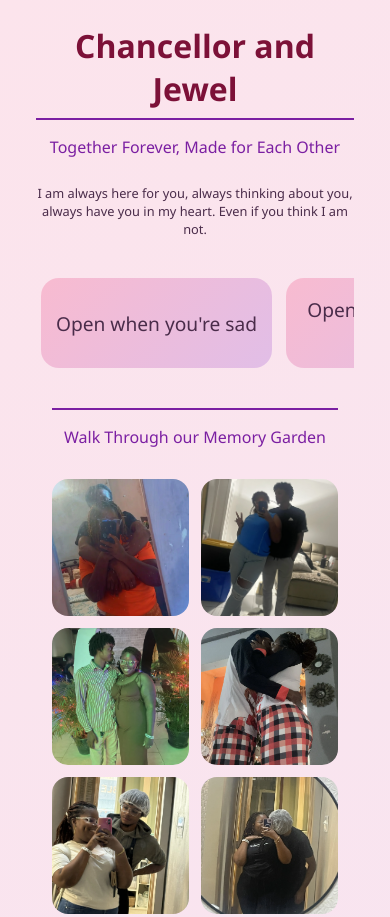
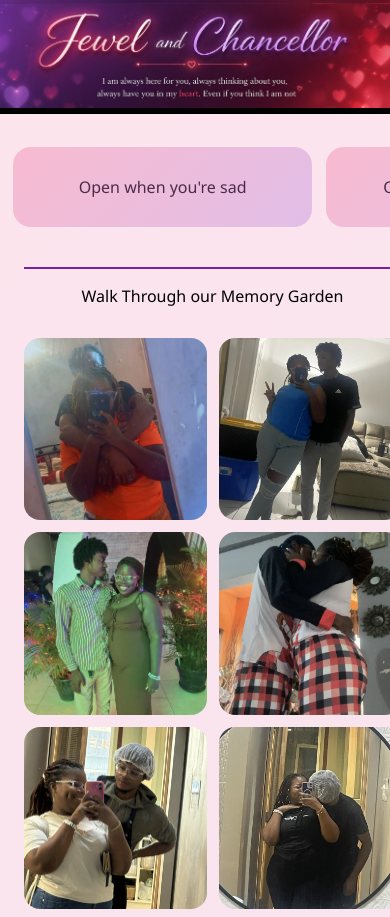
Before and after one commit to chancellorduncan199-crypto/Jewel-Chancellor-Together-Forever, a plain HTML site: page index.html in a window 390 px wide. Shown: the top 917 px of the page. Drawn offline with Linux system fonts and the light colour scheme.

Commit message:
Add files via upload

```diff
--- a/index.html
+++ b/index.html
@@ -8,11 +8,13 @@
 </head>
 <body>
 
+    <header class="hero-banner">
+        <img src="images/banner.jpg" alt="Jewel and Chancellor Banner">
+    </header>
   <div class="container">
-    <h1>Chancellor and Jewel</h1>
+    <!-- <h1>Chancellor and Jewel</h1>
     <h2>Together Forever, Made for Each Other</h2>
-    <p class="subtitle">I am always here for you, always thinking about you, always have you in my heart. Even if you think I am not.</p>
-
+    <p class="subtitle">I am always here for you, always thinking about you, always have you in my heart. Even if you think I am not.</p> -->
     <div class="letter-wrapper">
 
         <button class="scroll-btn left" onclick="scrollLetters(-1)">&#10094;</button>
--- a/script.js
+++ b/script.js
@@ -1,18 +1,18 @@
 const letters = {
 
-  sad: "I know things feel heavy. You don’t have to carry it all alone. I’m here with you, even if it’s just through this message. You can always lean on me, I am always here for you. Even if it’s just for a moment, no need to explain or hesitate to come to me. I’m not going anywhere.",
+  sad: "I know things feel heavy and you don’t have to carry it all alone. I’m here with you, even if it’s just through this message. You can always lean on me, I am always here for you. Even if it’s just for a moment, no need to explain or hesitate to come to me. I’m not going anywhere.",
 
   miss: "I miss you too. Especially in the quiet moments where I wish you were here beside me. But even when we’re apart, I carry you with me in my heart. You’re always close, even when you can’t see it.",
 
   sleep: "Close your eyes. Breathe slowly. Imagine the calmest, comforting, or warmest moment you’ve had with me and stay there for a while. Let the warmth of that memory ease you into rest. I’m right there with you in that moment, holding you close hoping you get a good night's rest.",
 
-  happy: "I love seeing you like this. Please hold onto this feeling—it matters more than you think. And remember, I’m here celebrating with you, even if it’s just through this message. You deserve all the happiness in the world.",
+  happy: "I love seeing you like this. Please hold onto this feeling, it matters more than you think. And remember, I’m here celebrating with you, even if it’s just through this message. You deserve all the happiness in the world.",
 
   mad: "It’s okay to be angry. Just don’t let it turn into something you have to carry alone. Let it pass through you, not stay inside you. And when you’re ready, I’m here to listen without judgment. We can work through it together.",
 
   insecure: "Hard to imagine you will need to open this often but we are all human, everyone can feel this way. You don’t have to prove your worth to me or anyone else. The way I see you doesn’t change just because your mind gets loud sometimes. You are enough, just as you are, and I love you for it.",
 
-  frustrated: "Take a breath. Frustration can just be a sign that you care deeply about something. It’s okay to feel this way, but don’t let it consume you. You’re doing your best, and that’s all anyone can ask for. I’m here to support you through it.",
+  frustrated: "I think frustration can just be a sign that you care deeply about something. It’s okay to feel this way, but don’t let it consume you. You’re doing your best, and that’s all anyone can ask for. I’m here to support you through it.",
 
   overthinking: "Not every thought deserves your attention, I should kinow. Some are just noise pretending to be truth. You’re okay. You’re doing better than you think. Try to focus on what’s real and present, not the endless loop of 'what ifs'. I’m here with you, even in the silence of your thoughts.",
 
--- a/style.css
+++ b/style.css
@@ -13,12 +13,25 @@ html, body {
 /* Body */
 body {
   background: linear-gradient(135deg, #fce4ec, #f3e5f5);
-  color: #4a2c4a;
+  color: #f5f5f5; /* light text for contrast */
   display: flex;
   flex-direction: column;
   align-items: center;
   min-height: 100vh;
 }
+
+.hero-banner {
+  width: 100%;
+  margin: 0;
+  padding: 0;
+}
+
+.hero-banner img {
+  width: 100%;
+  object-fit: cover;
+  border-bottom: #000000 6px solid;
+}
+
 
 /* Container */
 .container {
@@ -31,11 +44,11 @@ body {
 /* Title */
 h1 {
   font-size: 2.2rem;
-  color: #7c1138;
+  color: black;
 }
 h2 {
   font-size: 1.2rem;
-  color: #7b1fa2;
+  color: black;
   padding: 0;
   margin-top: 0;
   margin-bottom: 10px;
@@ -370,7 +383,7 @@ button:active {
 /* Mobile Friendly */
 @media (max-width: 920px) {
     h1 {
-        font-size: 2rem;
+        font-size: 1.5rem;
         margin-bottom: .5rem;
     }
     h2 {
@@ -387,13 +400,15 @@ button:active {
         font-size: .8rem;
     }
     button {
-        font-size: 1.2rem;
+        font-size: 1rem;
     }
     .scroll-btn {
         display: none;
     }
     .container {
-        max-width: 350px;    }
+        max-width: 425px;
+        padding: 8px;
+      }
     .nav {
         display: none;
     }
```
Also changed, not shown: images/banner.jpg (added).
